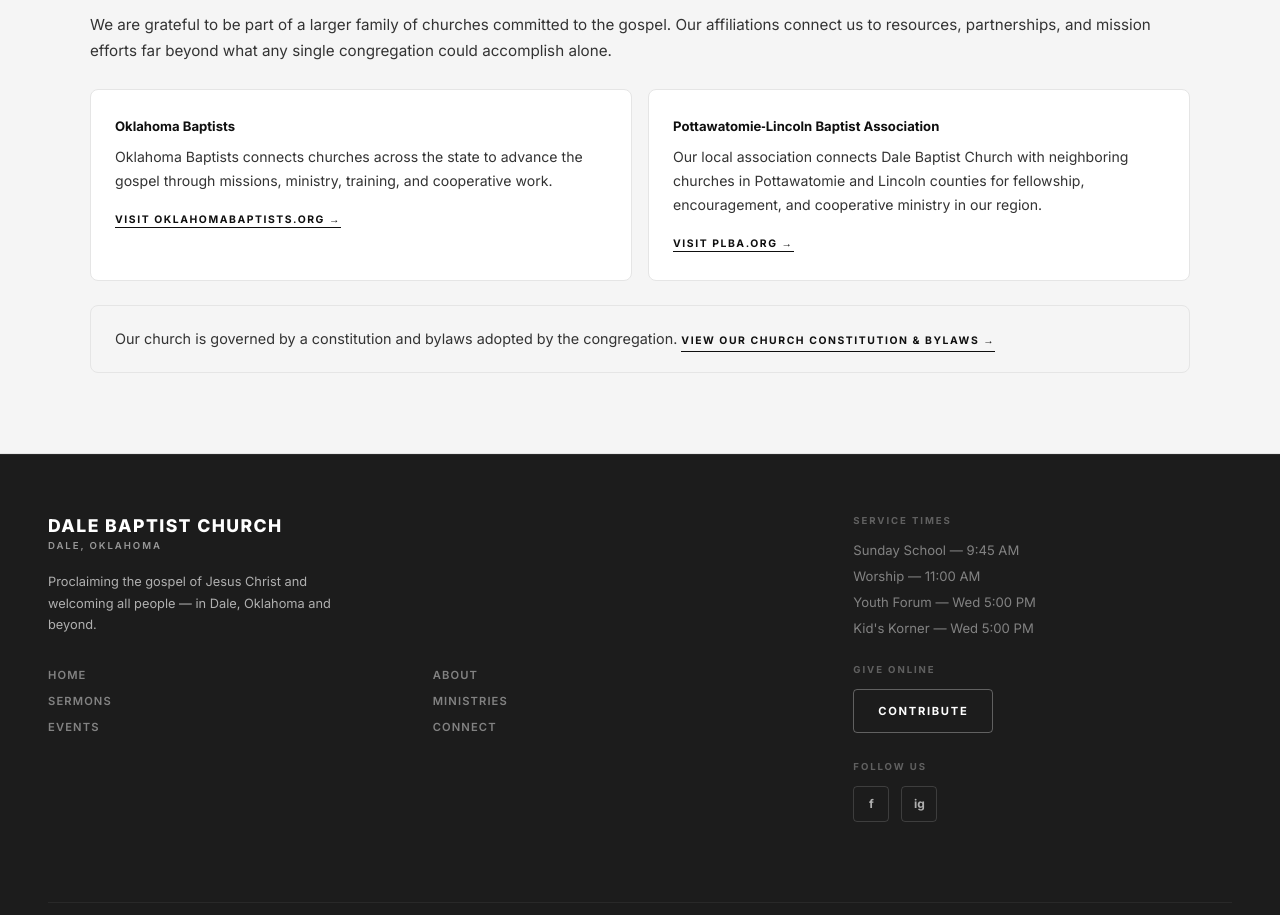
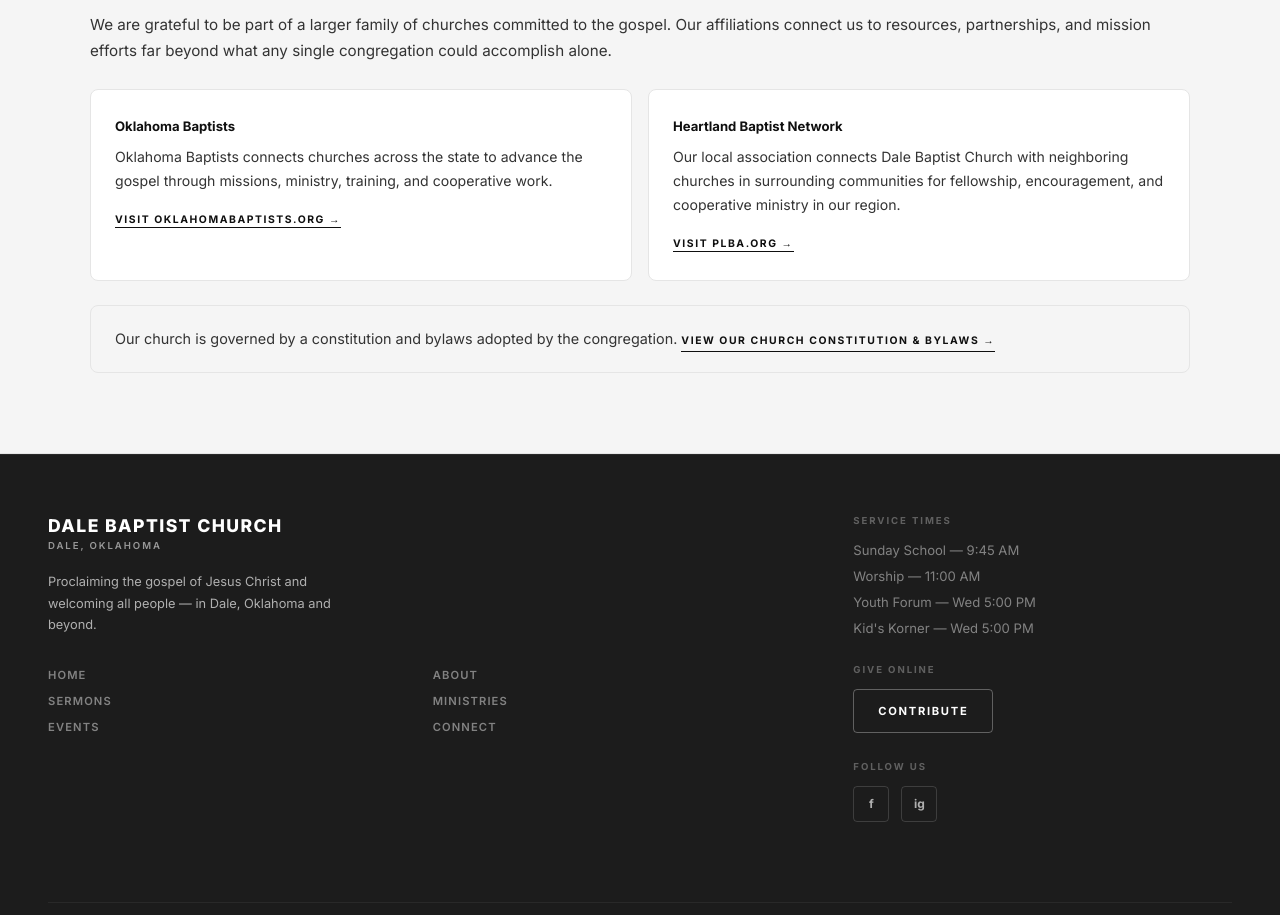
Before and after one commit to dalebaptistchurch/dalebaptistchurch-website, a website: page about.html in a window 1280 px wide. Shown: the part 4024-4939 px from the top of the page. Drawn offline with Linux system fonts and the light colour scheme.

Commit message:
Update about.html

```diff
--- a/about.html
+++ b/about.html
@@ -912,9 +912,9 @@
         <a href="https://www.oklahomabaptists.org/" target="_blank" class="text-link" rel="noopener noreferrer">Visit oklahomabaptists.org →</a>
       </div>
       <div class="affiliation-card">
-        <h3>Pottawatomie&#8209;Lincoln Baptist Association</h3>
-        <p>Our local association connects Dale Baptist Church with neighboring churches in Pottawatomie and Lincoln counties for fellowship, encouragement, and cooperative ministry in our region.</p>
-        <a href="https://www.plba.org" target="_blank" class="text-link" rel="noopener noreferrer">Visit plba.org →</a>
+        <h3>Heartland Baptist Network</h3>
+        <p>Our local association connects Dale Baptist Church with neighboring churches in surrounding communities for fellowship, encouragement, and cooperative ministry in our region.</p>
+        <a href="https://www.heartlandbaptistnetwork.org" target="_blank" class="text-link" rel="noopener noreferrer">Visit plba.org →</a>
       </div>
     </div>
     <div style="padding:20px 24px; background:var(--gray-bg); border:1px solid var(--gray-border); border-radius:8px; font-size:0.9rem; color:var(--gray-dark); line-height:1.75;">
```
